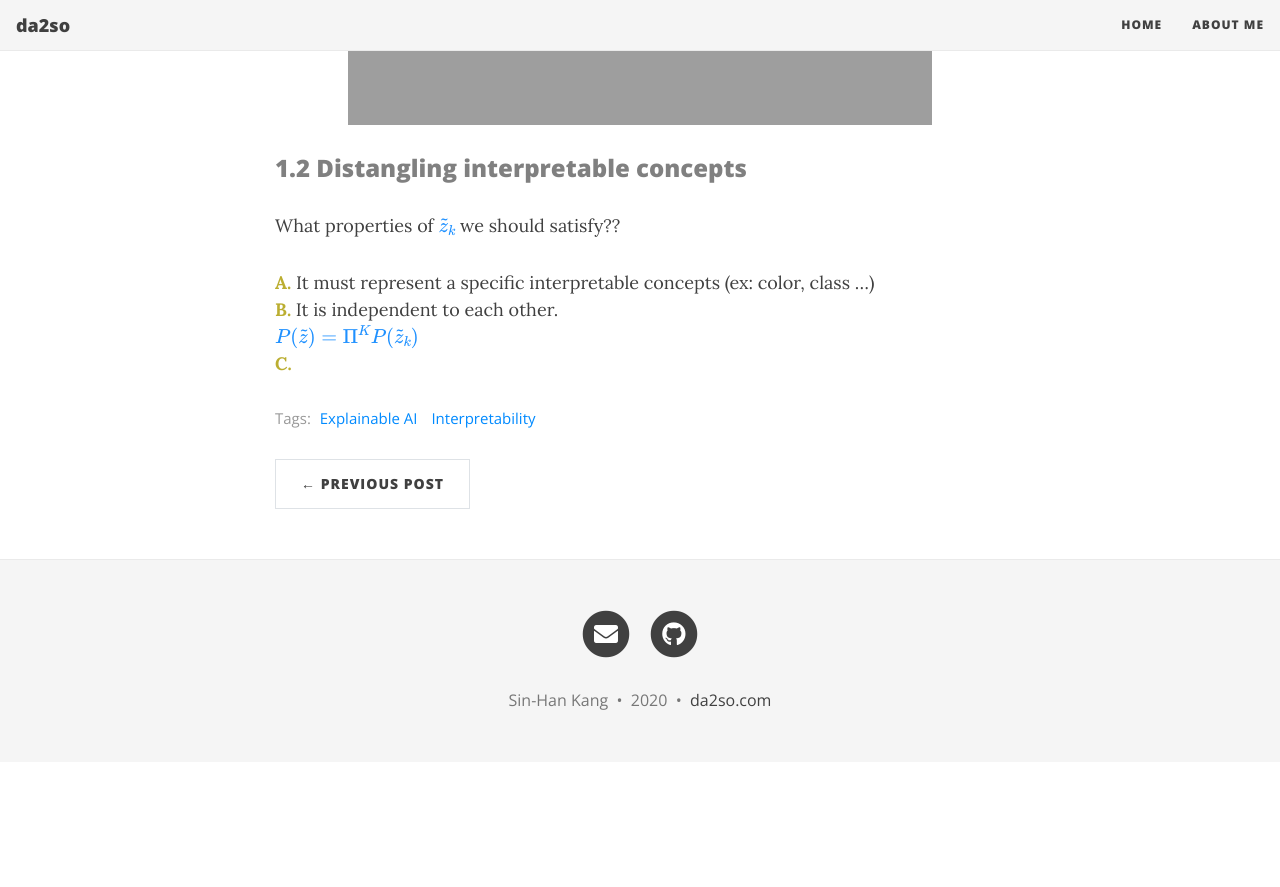
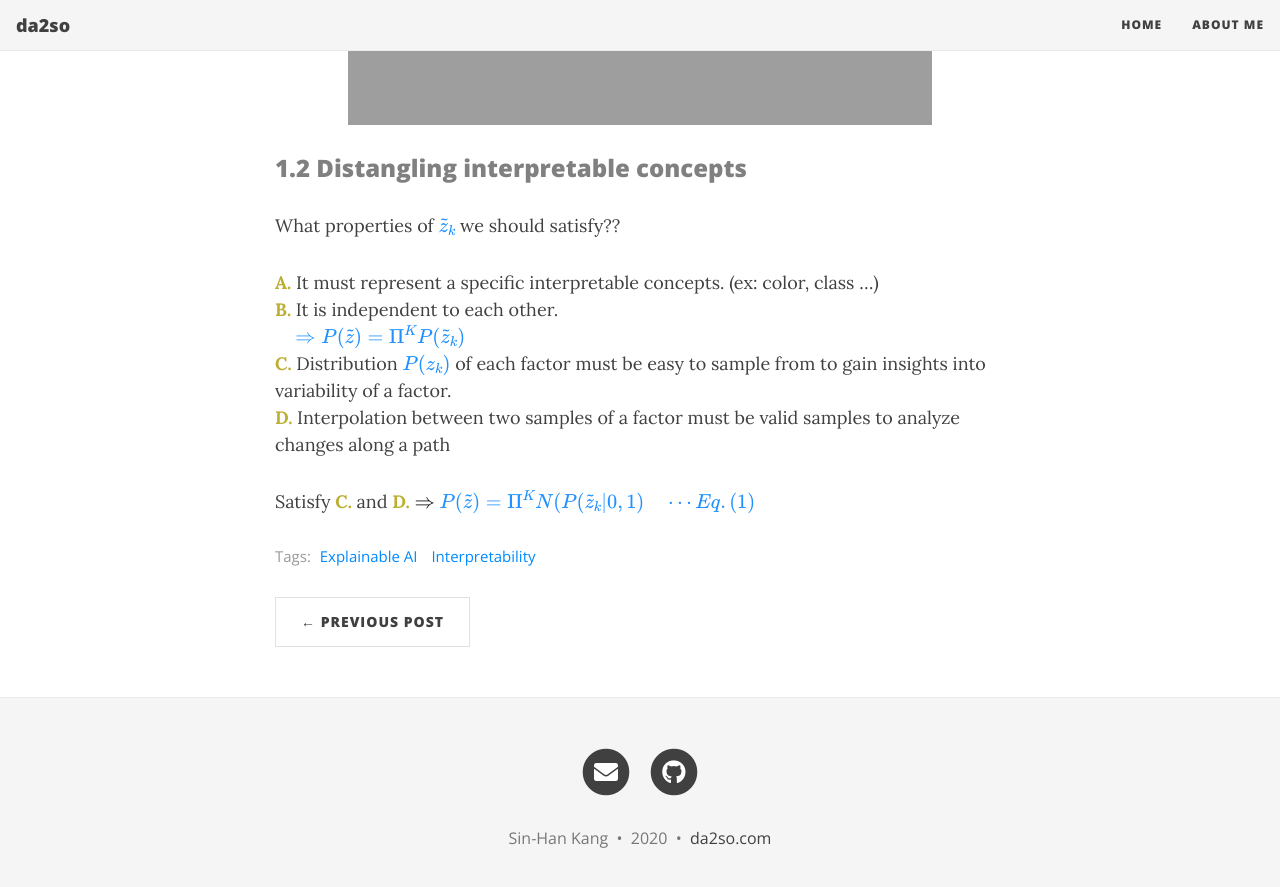
Before and after one commit to da2so/da2so.github.io, a Jekyll site: the page built from _posts/2020-09-08-A_Disentangling_Invertible_Interpretation_Network_for_Explaining_Latent_Representations.md, in a window 1280 px wide and 900 px high, scrolled down 2454 px. Shown: the top 887 px of the window. Built offline with Jekyll 4.4.1, drawn with Linux system fonts in a browser that asks for light colours; nearby versions of some CDN libraries; formulas are drawn with MathJax 3; before the commit the page ends 3216 px from its top, so only the background shows below that.

Commit message:
Update 2020-09-08-A_Disentangling_Invertible_Interpretation_Network_for_Explaining_Latent_Representations.md

```diff
--- a/_posts/2020-09-08-A_Disentangling_Invertible_Interpretation_Network_for_Explaining_Latent_Representations.md
+++ b/_posts/2020-09-08-A_Disentangling_Invertible_Interpretation_Network_for_Explaining_Latent_Representations.md
@@ -45,7 +45,11 @@ So, what can we obtain from interpretable representations??
 
 What properties of <span style="color:DodgerBlue">$\widetilde{z}_k$</span> we should satisfy??
 
-<span style="color:#BBAE31">**A.**</span> It must represent a specific interpretable concepts (ex: color, class ...)
+<span style="color:#BBAE31">**A.**</span> It must represent a specific interpretable concepts. (ex: color, class ...)
 <span style="color:#BBAE31">**B.**</span> It is independent to each other.
-     <span style="color:DodgerBlue">$P(\widetilde{z})=\Pi^K P(\widetilde{z}_k) $</span>
-<span style="color:#BBAE31">**C.**</span>
+     <span style="color:DodgerBlue">$\quad \Rightarrow P(\widetilde{z})=\Pi^K P(\widetilde{z}_k) $</span>
+<span style="color:#BBAE31">**C.**</span> Distribution <span style="color:DodgerBlue">$P(z_k)$</span> of each factor must be easy to sample from to gain insights into variability of a factor.
+<span style="color:#BBAE31">**D.**</span> Interpolation between two samples of a factor must be valid samples to analyze changes along a path
+
+
+Satisfy <span style="color:#BBAE31">**C.**</span> and <span style="color:#BBAE31">**D.**</span> <span style="color:black">$\Rightarrow$</span> <span style="color:DodgerBlue">$P(\widetilde{z})=\Pi^K N(P(\widetilde{z}_k | 0,1) \quad \cdots Eq. (1)$</span>
```
